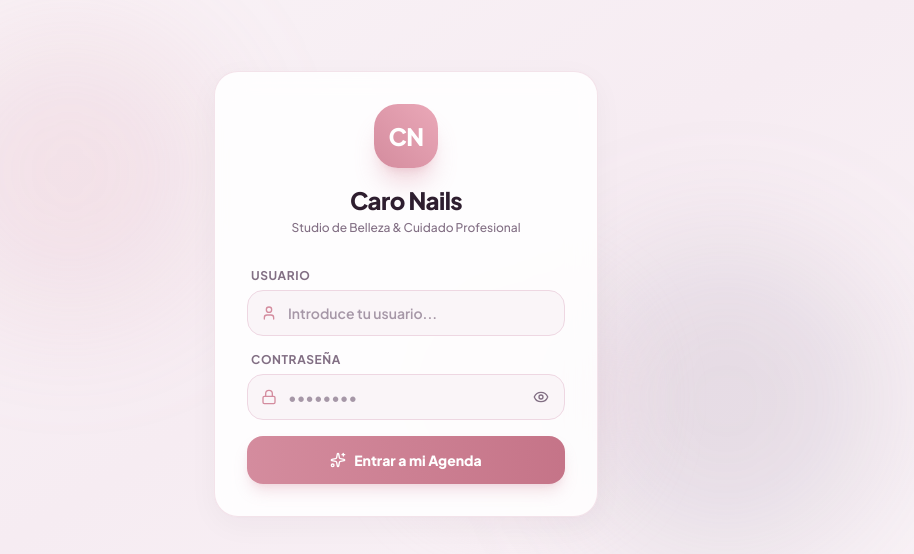
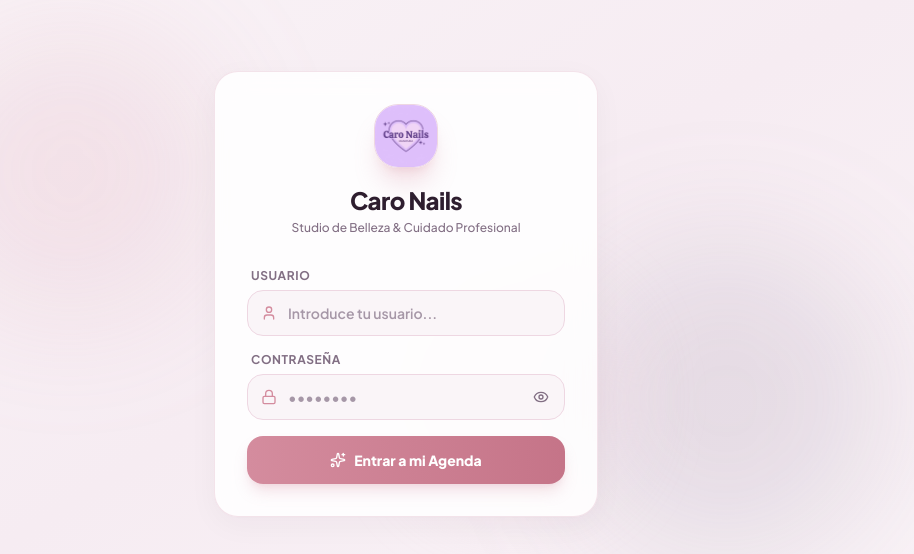
Before and after one commit to julyrodriguez/caronails, a React (Vite) app: page /login in a window 1280 px wide. Shown: the part 106-660 px from the top of the page, without its empty margins (234-1148 px from the left). Built offline with nearby package versions, Linux system fonts and the light colour scheme; no server answers; a web font is replaced by a local one.

Commit message:
feat(branding): mostrar imagen de logo oficial de Caro Nails en lugar de CN

```diff
--- a/src/App.tsx
+++ b/src/App.tsx
@@ -20,9 +20,11 @@ function ProtectedRoute({ component: Component }: { component: React.ComponentTy
     return (
       <div className="min-h-screen bg-[#FAF5F8] flex items-center justify-center">
         <div className="flex flex-col items-center gap-3">
-          <div className="w-12 h-12 rounded-3xl bg-gradient-to-tr from-[#D48C9E] to-[#EAA8B8] flex items-center justify-center text-white font-extrabold text-lg shadow-lg animate-pulse">
-            CN
-          </div>
+          <img
+            src="/iconCaro.jpeg"
+            alt="Caro Nails"
+            className="w-12 h-12 rounded-3xl object-cover border border-[#EED7E2] shadow-lg animate-pulse"
+          />
           <p className="text-xs text-[#826F84] font-bold">Cargando Caro Nails...</p>
         </div>
       </div>
--- a/src/components/AppHeader.tsx
+++ b/src/components/AppHeader.tsx
@@ -32,9 +32,11 @@ export default function AppHeader({
   return (
     <header className="sticky top-0 z-30 w-full glass-header px-4 sm:px-6 py-3.5 flex items-center justify-between border-b border-[#EED7E2]/70 shadow-xs">
       <div className="flex items-center gap-3">
-        <div className="w-10 h-10 rounded-2xl bg-gradient-to-tr from-[#D48C9E] to-[#E8A5B5] flex items-center justify-center text-white font-black text-sm shadow-md shadow-[#D48C9E]/25">
-          CN
-        </div>
+        <img
+          src="/iconCaro.jpeg"
+          alt="Caro Nails"
+          className="w-10 h-10 rounded-2xl object-cover border border-[#EED7E2] shadow-md shadow-[#D48C9E]/20 shrink-0"
+        />
         <div>
           <div className="flex items-center gap-1.5">
             <h1 className="text-lg sm:text-xl font-extrabold tracking-tight text-[#2E1E2F]">
--- a/src/pages/LoginPage.tsx
+++ b/src/pages/LoginPage.tsx
@@ -52,9 +52,11 @@ export default function LoginPage() {
       <div className="relative w-full max-w-sm glass-card rounded-3xl p-7 sm:p-8 subtle-shadow border border-[#EED7E2]/80 z-10 animate-fade-in">
         {/* Brand Header */}
         <div className="text-center mb-8">
-          <div className="w-16 h-16 rounded-3xl mx-auto mb-4 bg-gradient-to-tr from-[#D48C9E] to-[#EAA8B8] flex items-center justify-center text-white font-extrabold text-2xl shadow-xl shadow-[#D48C9E]/30 tracking-tight">
-            CN
-          </div>
+          <img
+            src="/iconCaro.jpeg"
+            alt="Caro Nails Logo"
+            className="w-16 h-16 rounded-3xl mx-auto mb-4 object-cover border border-[#EED7E2] shadow-xl shadow-[#D48C9E]/25"
+          />
           <h1 className="text-2xl font-black tracking-tight text-[#2E1E2F]">
             Caro Nails
           </h1>
```
